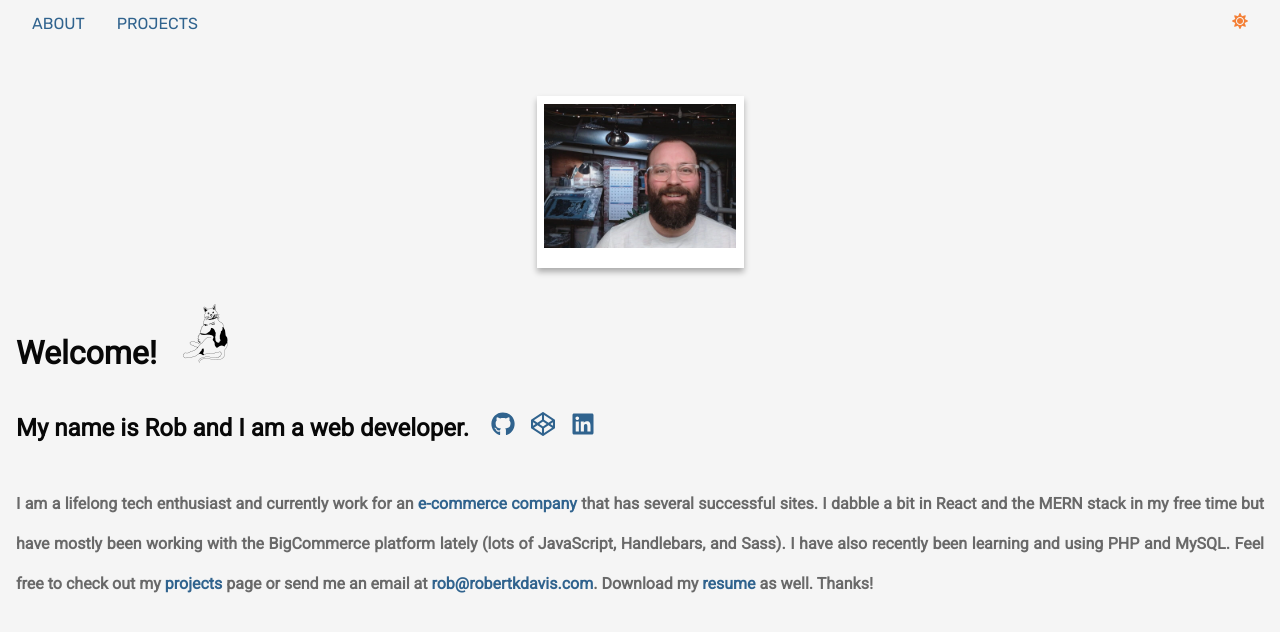
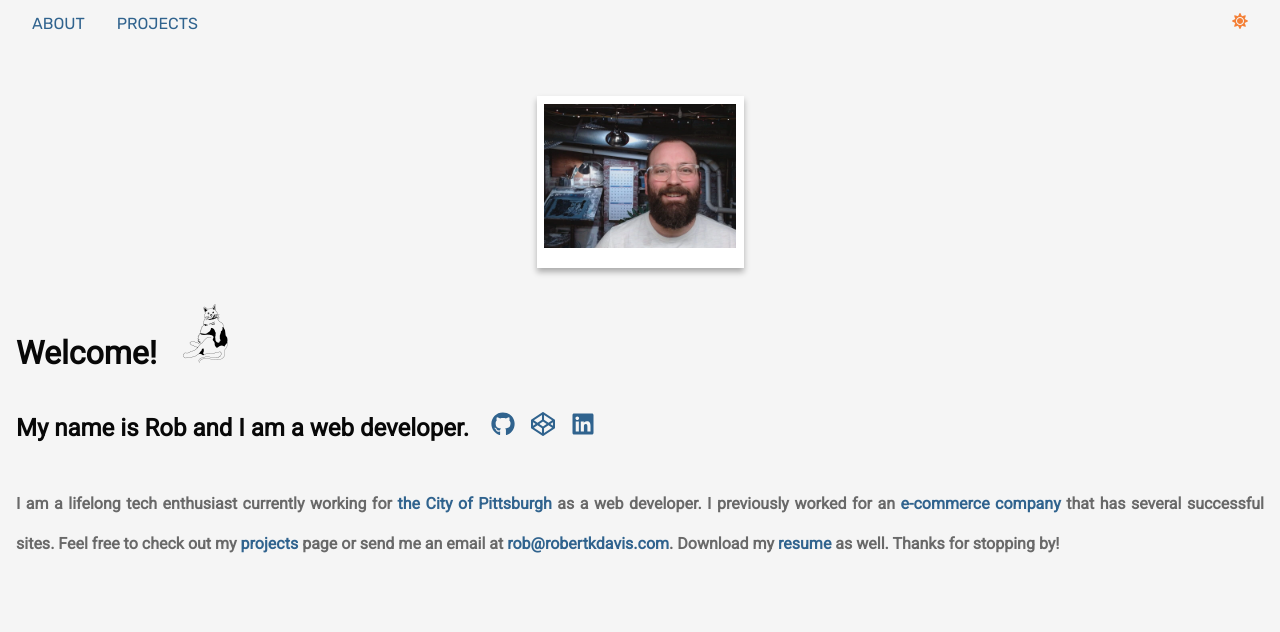
Before and after one commit to rkd412/my-portfolio, a React (Create React App) app: page / in a window 1280 px wide. Shown: the top 632 px of the page. Built offline with nearby package versions, Linux system fonts and the light colour scheme.

Commit message:
Newjob updates

```diff
--- a/src/components/About.js
+++ b/src/components/About.js
@@ -149,7 +149,16 @@ const About = () => {
           </h2>
 
           <h4>
-            I am a lifelong tech enthusiast and currently work for an{" "}
+            I am a lifelong tech enthusiast currently working for{" "}
+            <a
+              aria-label="Online Stores, LLC"
+              href="https://www.onlinestores.com/"
+              target="_blank"
+              rel="noopener noreferrer"
+            >
+              the City of Pittsburgh
+            </a>{" "}
+            as a web developer. I previously worked for an{" "}
             <a
               aria-label="Online Stores, LLC"
               href="https://www.onlinestores.com/"
@@ -158,11 +167,7 @@ const About = () => {
             >
               e-commerce company
             </a>{" "}
-            that has several successful sites. I dabble a bit in React and the
-            MERN stack in my free time but have mostly been working with the
-            BigCommerce platform lately (lots of JavaScript, Handlebars, and
-            Sass). I have also recently been learning and using PHP and MySQL.
-            Feel free to check out my{" "}
+            that has several successful sites. Feel free to check out my{" "}
             <Link aria-label="Project Section" to="/projects">
               projects
             </Link>{" "}
@@ -174,7 +179,7 @@ const About = () => {
             <Link to={Resume} target="_blank" download>
               resume
             </Link>{" "}
-            as well. Thanks!
+            as well. Thanks for stopping by!
           </h4>
         </div>
 
--- a/src/components/Projects.js
+++ b/src/components/Projects.js
@@ -8,9 +8,6 @@ import styles from "./Projects.module.scss";
 
 const Projects = () => {
   const theme = useContext(ThemeContext);
-
-  /*I could turn project-card into a separate component.
-  There's lot's of repeated logic here...*/
 
   return (
     <div
@@ -37,10 +34,19 @@ const Projects = () => {
               target="_blank"
               rel="noopener noreferrer"
             >
+              the City of Pittsburgh
+            </a>{" "}
+            website to see what I've been working on or check out{" "}
+            <a
+              aria-label="Online Stores, LLC"
+              href="https://www.onlinestores.com/"
+              target="_blank"
+              rel="noopener noreferrer"
+            >
               Online Stores
             </a>{" "}
-            to see what I've been working on - there are several e-commerce
-            sites to check out (like the{" "}
+            where there are several e-commerce sites from my previous job (like
+            the{" "}
             <a
               aria-label="Online Stores, LLC"
               href="https://www.discountsafetygear.com/"
@@ -87,10 +93,10 @@ const Projects = () => {
               GitHub
             </a>{" "}
             has become a bit inactive too (╥_╥) because I've been pretty busy at
-            work using Azure DevOps but I have a few projects in mind I'll be
-            starting up soon \ (•◡•) /. Feel free to check it out anyways though
-            because I have some older stuff on there with live demos. I do
-            appreciate you stopping by!
+            work but I have a few projects in mind I'll be starting up soon \
+            (•◡•) /. Feel free to check it out anyways though because I have
+            some older stuff on there with live demos. I do appreciate you
+            stopping by!
           </p>
         </div>
       </Fade>
```
Also changed, not shown: 1 other file (tests, documents, lock files or other folders).
